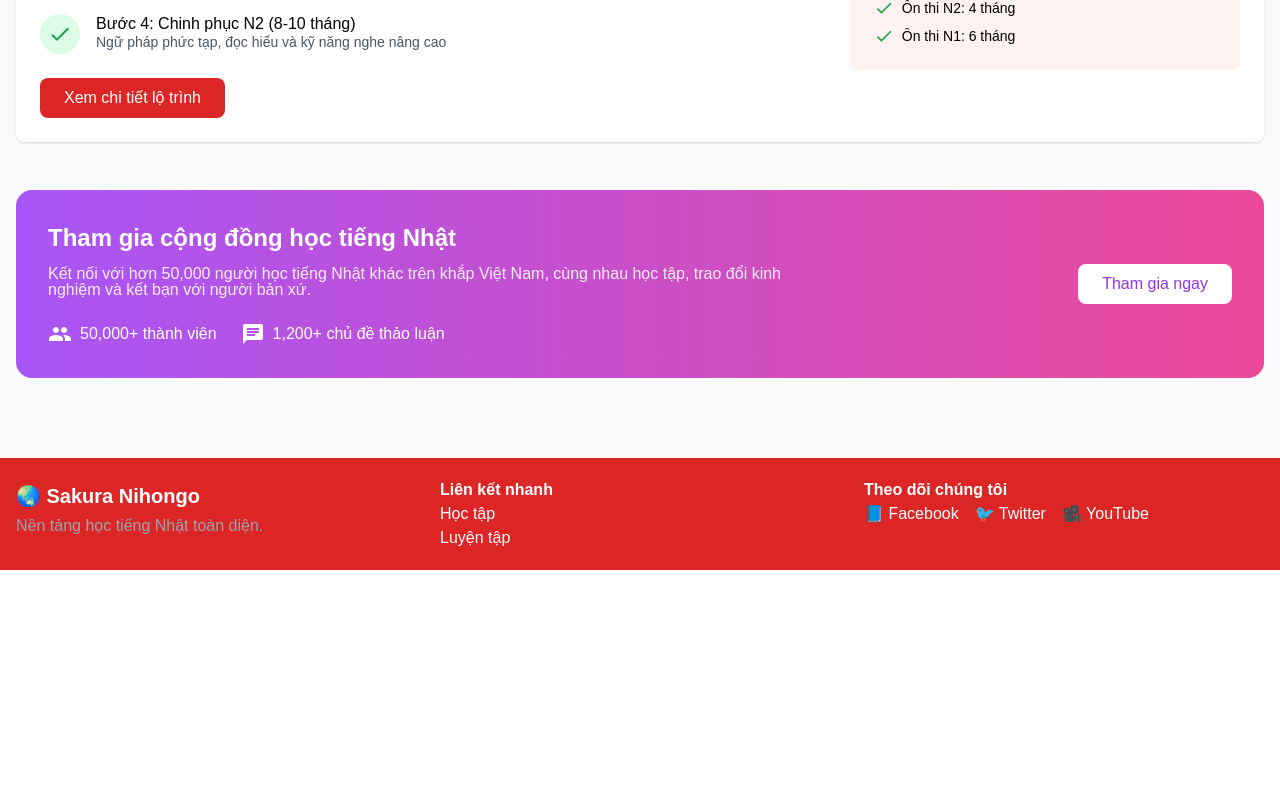
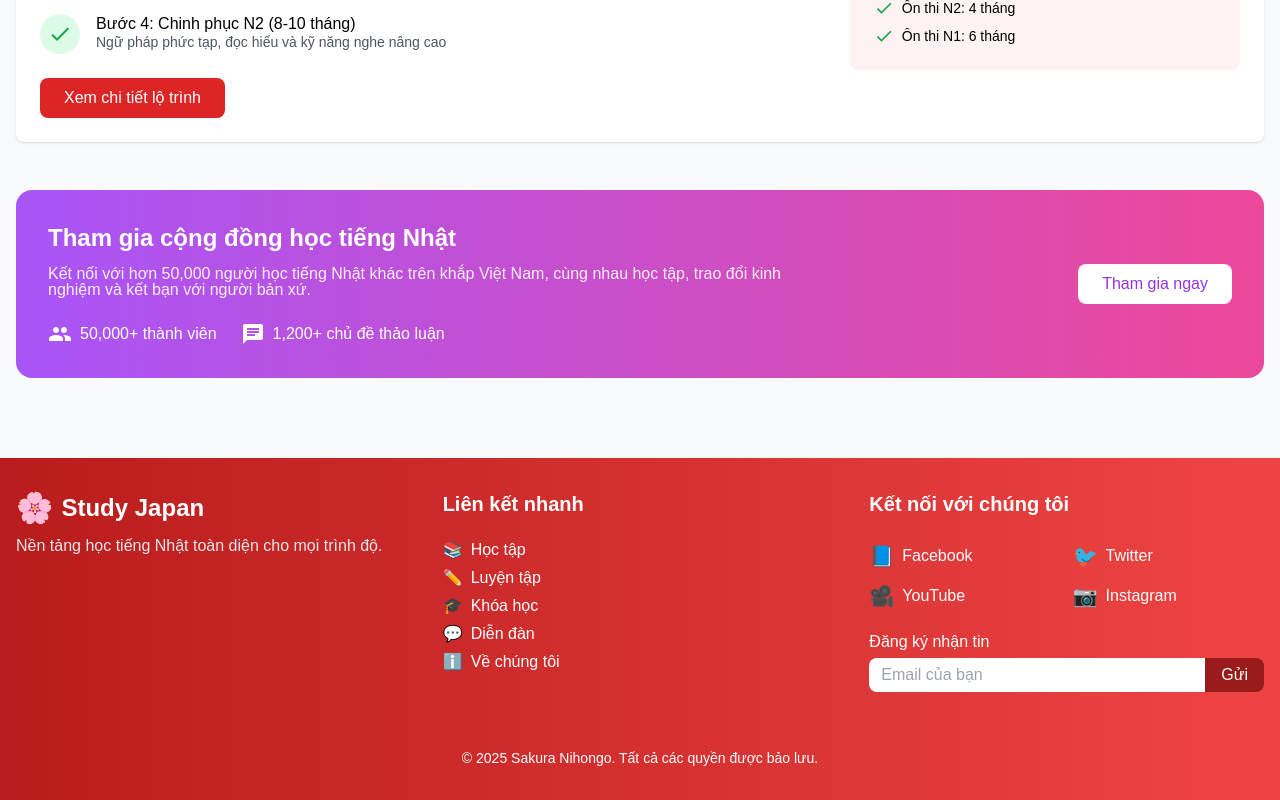
Before and after one commit to Tien2003deptrai/FRONTEND-CAP2-STUDY_JAPAN, a React (Vite) app: page / in a window 1280 px wide. Shown: the part 2186-2986 px from the top of the page. Before the commit the page ends 2756 px from the top, so only its background shows below. Built offline with nearby package versions, Linux system fonts and the light colour scheme.

Commit message:
update footer v2

```diff
--- a/src/components/footer/Footer.jsx
+++ b/src/components/footer/Footer.jsx
@@ -1,30 +1,134 @@
-import { Link } from "react-router-dom";
+import { Link } from 'react-router-dom'
 
 function Footer() {
     return (
-      <footer className=" bg-red-600 text-white bottom-0  py-6  w-full">
-        <div className="container mx-auto grid md:grid-cols-3 gap-6 px-4">
+        <footer className="bg-gradient-to-r from-red-700 to-red-500 text-white py-8 w-full shadow-lg">
+            <div className="container mx-auto px-4">
+                <div className="grid md:grid-cols-3 gap-8">
+                    {/* Logo và thông tin */}
+                    <div className="mb-6 md:mb-0">
+                        <h2 className="text-2xl font-bold flex items-center">
+                            <span className="text-3xl mr-2">🌸</span>
+                            Study Japan
+                        </h2>
+                        <p className="mt-3 text-gray-200">
+                            Nền tảng học tiếng Nhật toàn diện cho mọi trình độ.
+                        </p>
+                        <div className="mt-4 flex space-x-3"></div>
+                    </div>
+
+                    {/* Liên kết nhanh */}
                     <div>
-            <h2 className="text-xl font-bold">🌏 Sakura Nihongo </h2>
-            <p className="text-gray-400 mt-2">Nền tảng học tiếng Nhật toàn diện.</p>
-          </div>
-          <div>
-            <h3 className="font-semibold">Liên kết nhanh</h3>
-            <ul className="mt-2 space-y-2">
-              <li><Link to="/learning" className="hover:text-gray-300">Học tập</Link></li>
-              <li><Link to="/community" className="hover:text-gray-300">Luyện tập</Link></li>
+                        <h3 className="text-xl font-semibold mb-4 border-b border-red-400 pb-2">
+                            Liên kết nhanh
+                        </h3>
+                        <ul className="mt-2 space-y-3">
+                            <li>
+                                <Link
+                                    to="/learning"
+                                    className="hover:text-gray-300 flex items-center"
+                                >
+                                    <span className="mr-2">📚</span> Học tập
+                                </Link>
+                            </li>
+                            <li>
+                                <Link
+                                    to="/community"
+                                    className="hover:text-gray-300 flex items-center"
+                                >
+                                    <span className="mr-2">✏️</span> Luyện tập
+                                </Link>
+                            </li>
+                            <li>
+                                <Link
+                                    to="/courses"
+                                    className="hover:text-gray-300 flex items-center"
+                                >
+                                    <span className="mr-2">🎓</span> Khóa học
+                                </Link>
+                            </li>
+                            <li>
+                                <Link
+                                    to="/forum"
+                                    className="hover:text-gray-300 flex items-center"
+                                >
+                                    <span className="mr-2">💬</span> Diễn đàn
+                                </Link>
+                            </li>
+                            <li>
+                                <Link
+                                    to="/about"
+                                    className="hover:text-gray-300 flex items-center"
+                                >
+                                    <span className="mr-2">ℹ️</span> Về chúng
+                                    tôi
+                                </Link>
+                            </li>
                         </ul>
                     </div>
+
+                    {/* Theo dõi và liên hệ */}
                     <div>
-            <h3 className="font-semibold">Theo dõi chúng tôi</h3>
-            <div className="flex space-x-4 mt-2">
-              <a href="#" className="hover:text-gray-300">📘 Facebook</a>
-              <a href="#" className="hover:text-gray-300">🐦 Twitter</a>
-              <a href="#" className="hover:text-gray-300">🎥 YouTube</a>
+                        <h3 className="text-xl font-semibold mb-4 border-b border-red-400 pb-2">
+                            Kết nối với chúng tôi
+                        </h3>
+                        <div className="grid grid-cols-2 gap-3 mt-2">
+                            <a
+                                href="#"
+                                className="hover:text-gray-300 flex items-center"
+                            >
+                                <span className="mr-2 text-xl">📘</span>{' '}
+                                Facebook
+                            </a>
+                            <a
+                                href="#"
+                                className="hover:text-gray-300 flex items-center"
+                            >
+                                <span className="mr-2 text-xl">🐦</span> Twitter
+                            </a>
+                            <a
+                                href="#"
+                                className="hover:text-gray-300 flex items-center"
+                            >
+                                <span className="mr-2 text-xl">🎥</span> YouTube
+                            </a>
+                            <a
+                                href="#"
+                                className="hover:text-gray-300 flex items-center"
+                            >
+                                <span className="mr-2 text-xl">📷</span>{' '}
+                                Instagram
+                            </a>
+                        </div>
+
+                        <div className="mt-6">
+                            <h4 className="font-medium mb-2">
+                                Đăng ký nhận tin
+                            </h4>
+                            <div className="flex mt-2">
+                                <input
+                                    type="email"
+                                    placeholder="Email của bạn"
+                                    className="px-3 py-2 rounded-l-lg text-gray-800 w-full focus:outline-none"
+                                />
+                                <button className="bg-red-800 px-4 py-2 rounded-r-lg hover:bg-red-900 transition duration-300">
+                                    Gửi
+                                </button>
                             </div>
                         </div>
                     </div>
+                </div>
+
+                {/* Copyright */}
+                <div className="mt-8 pt-6 border-t border-red-400 text-center text-sm">
+                    <p>
+                        © {new Date().getFullYear()} Sakura Nihongo. Tất cả các
+                        quyền được bảo lưu.
+                    </p>
+                </div>
+            </div>
         </footer>
-    );
+    )
 }
+
 export default Footer
```
Lines whose indentation alone changed are shown as unchanged.
